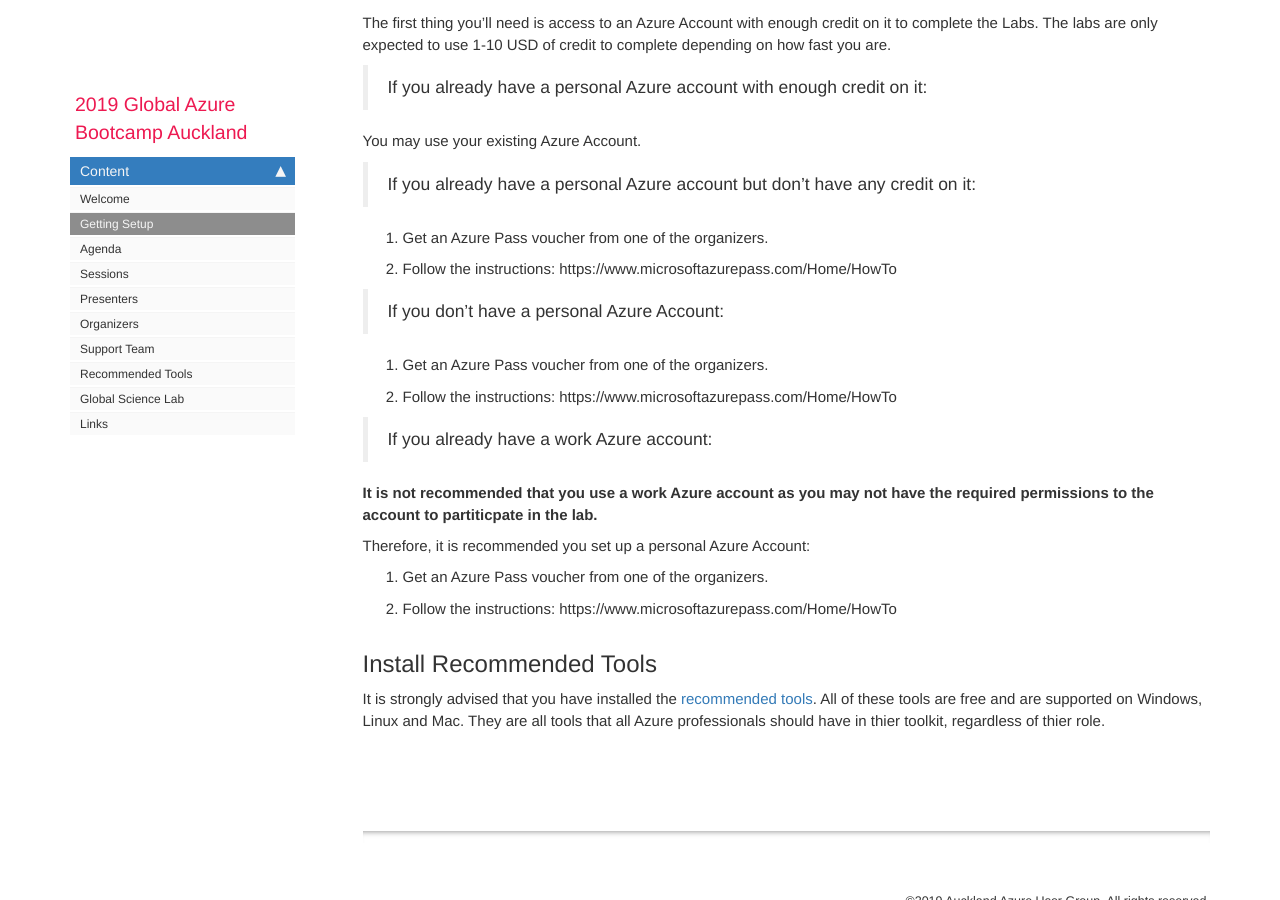
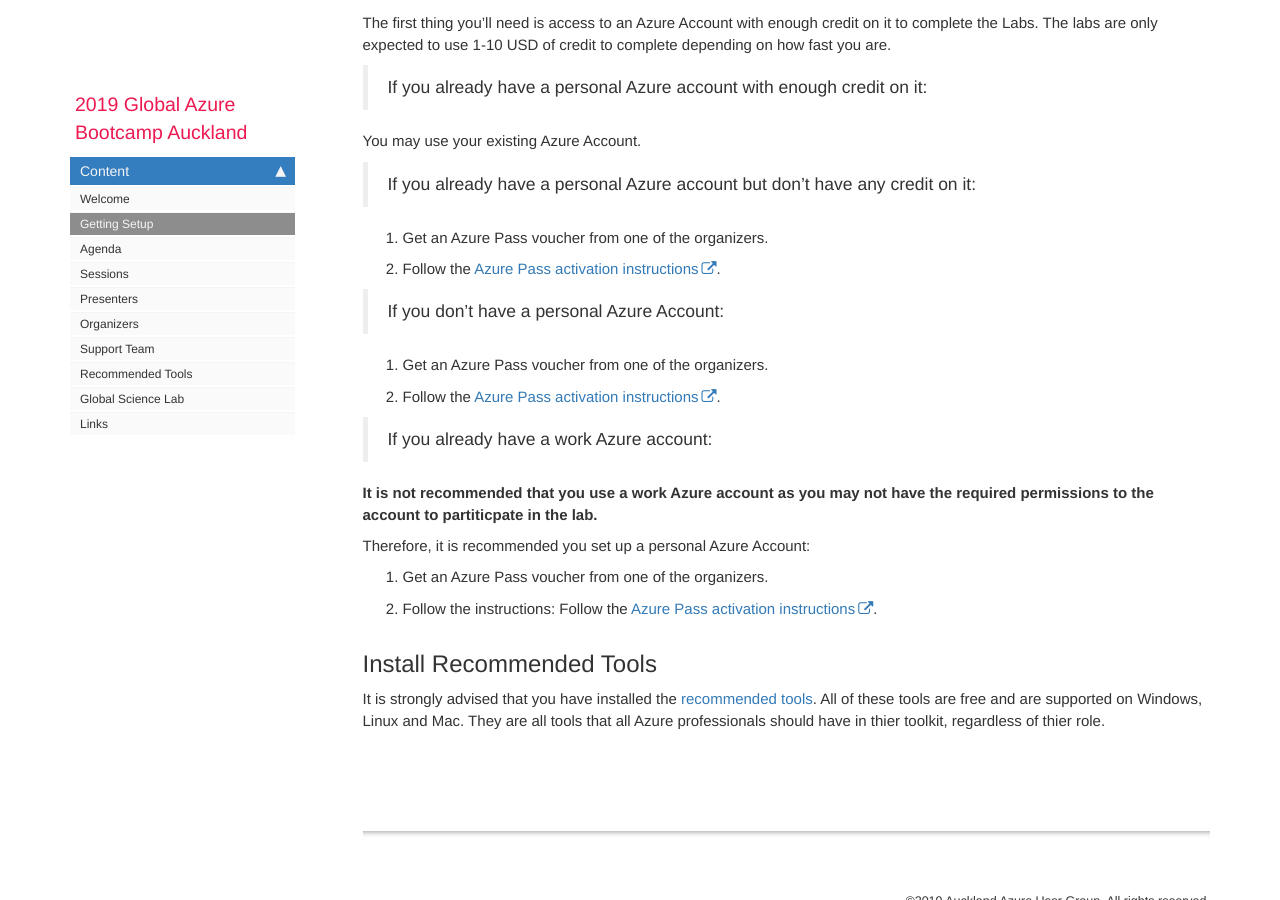
Before and after one commit to AotearoaAzureMeetup/global-azure-bootcamp-2019, a Jekyll site: the page built from content_setup.md, in a window 1280 px wide and 900 px high, scrolled down 367 px. Built offline with Jekyll 4.4.1, drawn with Linux system fonts in a browser that asks for light colours; nearby versions of some CDN libraries; comment, search, counter and statistics services are not loaded.

Commit message:
Fix links in Setup

```diff
--- a/content_setup.md
+++ b/content_setup.md
@@ -19,12 +19,12 @@ You may use your existing Azure Account.
 > If you already have a personal Azure account but don't have any credit on it:
 
 1. Get an Azure Pass voucher from one of the organizers.
-1. Follow the instructions: https://www.microsoftazurepass.com/Home/HowTo
+1. Follow the [Azure Pass activation instructions](https://www.microsoftazurepass.com/Home/HowTo).
 
 > If you don't have a personal Azure Account:
 
 1. Get an Azure Pass voucher from one of the organizers.
-1. Follow the instructions: https://www.microsoftazurepass.com/Home/HowTo
+1. Follow the [Azure Pass activation instructions](https://www.microsoftazurepass.com/Home/HowTo).
 
 > If you already have a work Azure account:
 
@@ -34,7 +34,7 @@ have the required permissions to the account to partiticpate in the lab.**
 Therefore, it is recommended you set up a personal Azure Account:
 
 1. Get an Azure Pass voucher from one of the organizers.
-1. Follow the instructions: https://www.microsoftazurepass.com/Home/HowTo
+1. Follow the instructions: Follow the [Azure Pass activation instructions](https://www.microsoftazurepass.com/Home/HowTo).
 
 ## Install Recommended Tools
 
```
